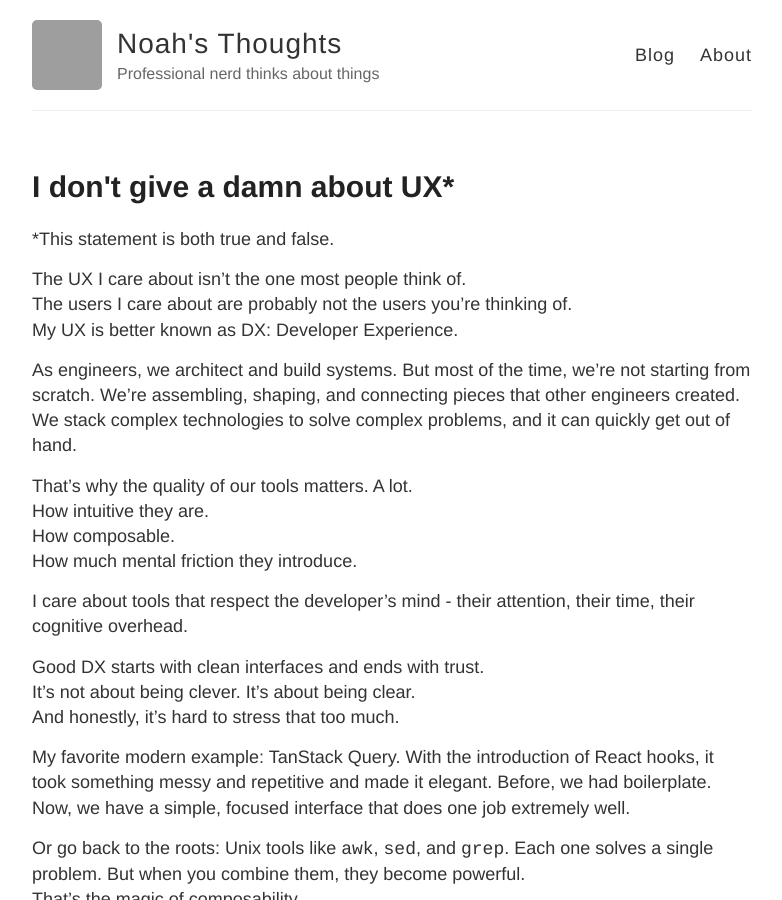
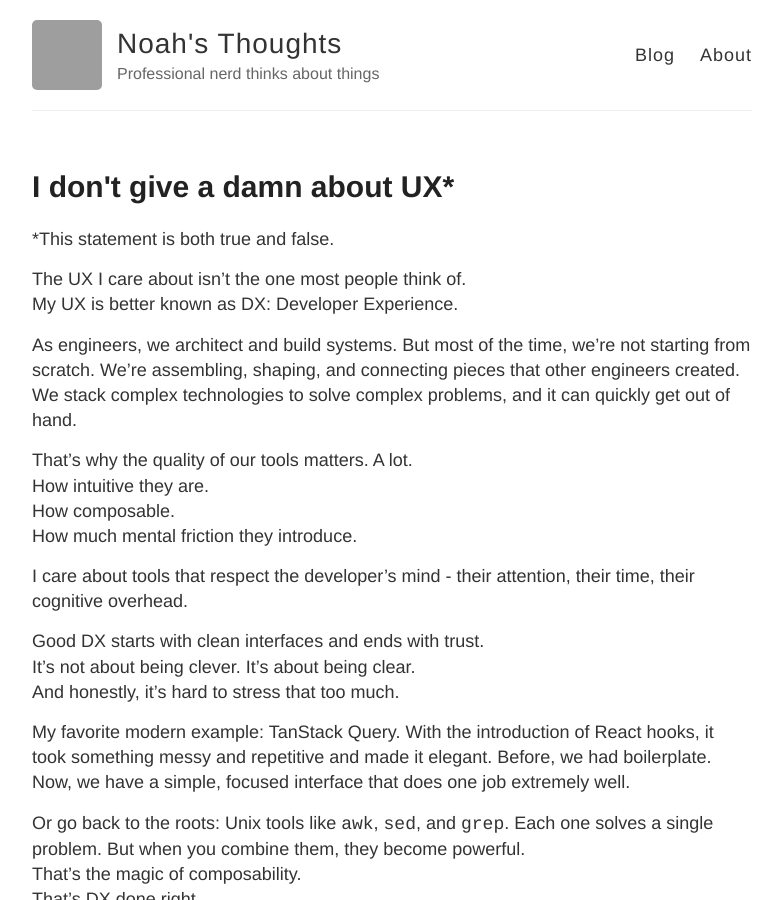
Before and after one commit to ncharris93/ncharris93.github.io, a Jekyll site: the page built from _posts/2025-04-02-i-dont-give-a-damn-about-ux.md, in a window 1280 px wide and 900 px high. Shown: the whole window, without its empty margins (248-1030 px from the left). Built offline with Jekyll 4.4.1, drawn with Linux system fonts in a browser that asks for light colours; grey boxes are pictures that could not be loaded.

Commit message:
fix: rm line from article

```diff
--- a/_posts/2025-04-02-i-dont-give-a-damn-about-ux.md
+++ b/_posts/2025-04-02-i-dont-give-a-damn-about-ux.md
@@ -6,7 +6,6 @@ title: I don't give a damn about UX*
 \*This statement is both true and false.
 
 The UX I care about isn’t the one most people think of.<br/>
-The users I care about are probably not the users you're thinking of.<br/>
 My UX is better known as DX: Developer Experience.
 
 As engineers, we architect and build systems. But most of the time, we’re not starting from scratch. We’re assembling, shaping, and connecting pieces that other engineers created. We stack complex technologies to solve complex problems, and it can quickly get out of hand.
```
